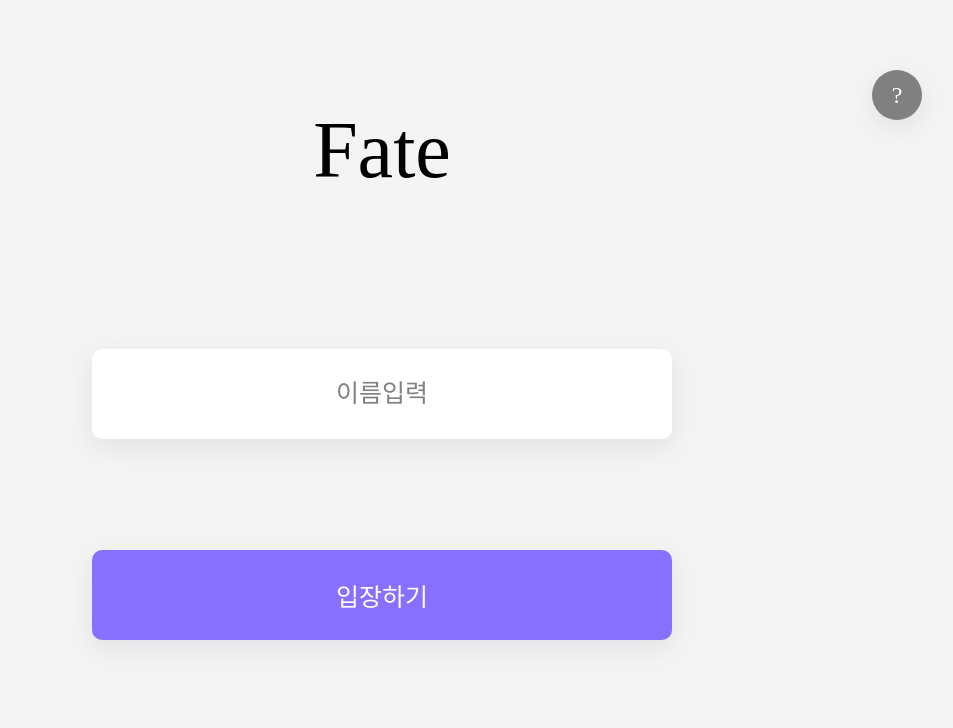
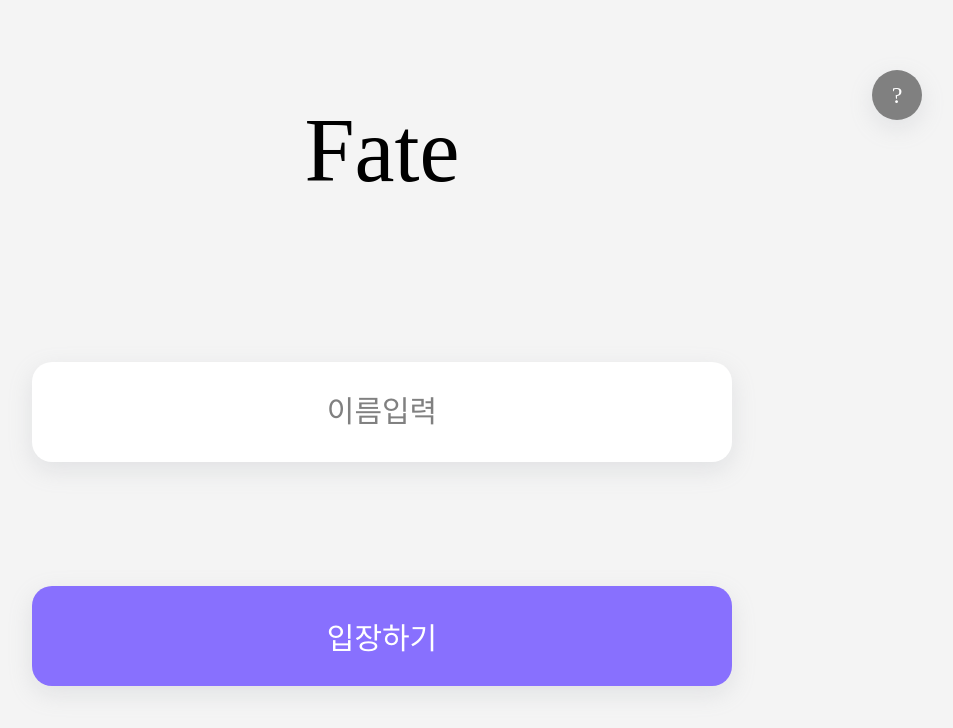
Before and after one commit to Fate-v/Fate-front, a Next.js app: page / in a window 1280 px wide. Shown: the top 728 px of the page, without its empty margins (258-1211 px from the left). Built offline with nearby package versions, Linux system fonts and the light colour scheme; a web font is replaced by a local one.

Commit message:
fix input none

```diff
--- a/src/components/Login/styled.ts
+++ b/src/components/Login/styled.ts
@@ -19,28 +19,29 @@ export const LoginWapper = styled.div`
         width:300px;
         border-top-left-radius: 10px;
         border-top-right-radius: 10px;
+        background-color: #8870FE;
     }
 `;
 
 export const Title = styled.h1`
-    font-size: 80px;
+    font-size: 90px;
     font-weight: 300;
 `;
 
 export const Inputs = styled.div<InputProp>`
     margin: 0 auto;
     height: 400px;
-    width: 580px;
+    width: 700px;
     display: flex;
     flex-direction: column;
     align-items: center;
 
     input{
-        height: 90px;
         width: 100%;
-        border-radius: 10px;
+        height: 100px;
+        border-radius: 20px;
         text-align: center;
-        font-size: 25px;
+        font-size: 30px;
         border: none;
         box-shadow: rgba(149, 157, 165, 0.2) 0px 8px 24px;
 
@@ -52,7 +53,7 @@ export const Inputs = styled.div<InputProp>`
 
     p{
         margin-bottom: 50px;
-        font-size: 25px;
+        font-size: 30px;
         color: red;
     }
 `;
@@ -60,11 +61,11 @@ export const Inputs = styled.div<InputProp>`
 export const Btn = styled.button`
     background-color: #8870FE;
     width: 100%;
-    height: 90px;
+    height: 100px;
     color: white;
-    font-size: 25px;
+    font-size: 30px;
     border: none;
-    border-radius: 10px;
+    border-radius: 20px;
     text-align: center;
     box-shadow: rgba(149, 157, 165, 0.2) 0px 8px 24px;
     cursor: pointer;
@@ -109,13 +110,14 @@ export const ModalDetail = styled.div`
     right: 0px;
     width: 300px;
     height: 200px;
-    background-color: #bdbebd;
+    background: #f6f7ff;
 
     display: block;
     border-bottom-left-radius: 10px;
     border-bottom-right-radius: 10px;
-    padding:15px 10px;
-    color: white;
+    padding:15px 25px;
+    color: gray;
+    font-size: 20px;
 
     transition: all 0.1s ease-out;
 
```
Also changed, not shown: src/components/chat/index.tsx (+11 -9 lines).
